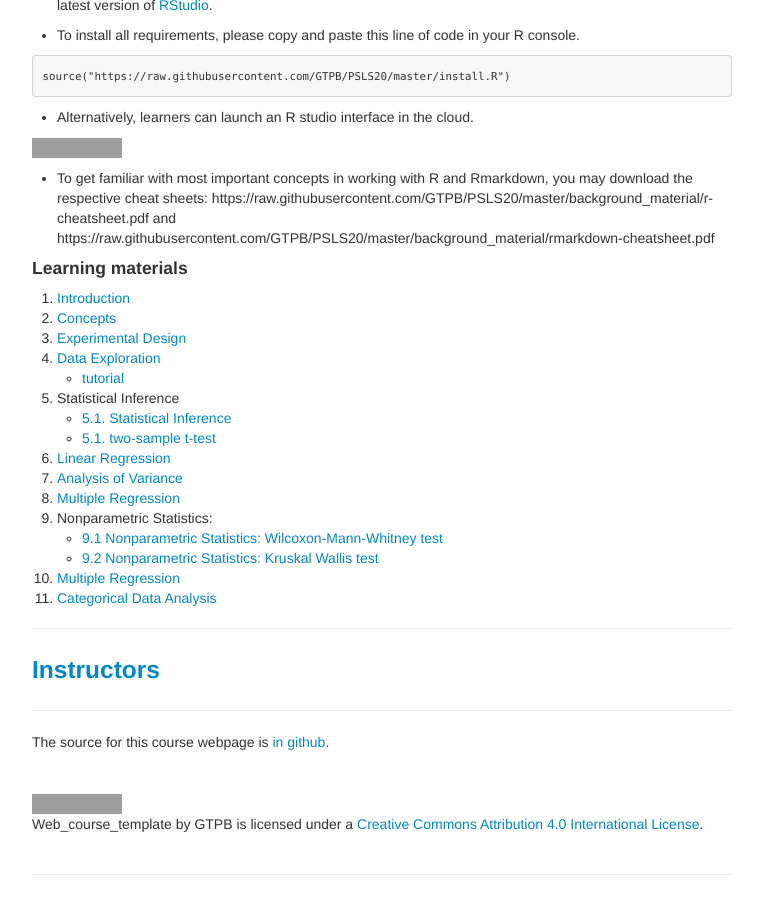
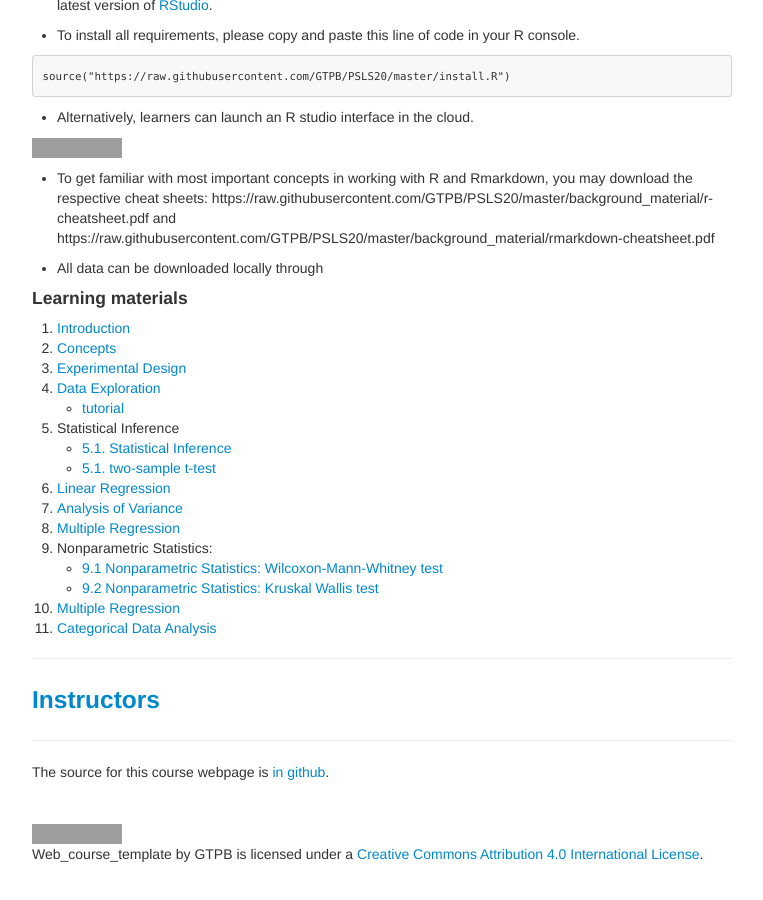
Before and after one commit to GTPB/PSLS20, a Jekyll site: the page built from index.md, in a window 1280 px wide and 900 px high, scrolled down 1356 px. Shown: the whole window, without its empty margins (258-1021 px from the left). Built offline with Jekyll 4.4.1, drawn with Linux system fonts in a browser that asks for light colours; grey boxes are pictures that could not be loaded.

Commit message:
add data.zip to index

```diff
--- a/index.md
+++ b/index.md
@@ -80,7 +80,12 @@
 [![Binder](http://mybinder.org/badge.svg)](https://mybinder.org/v2/gh/GTPB/PSLS20/master?urlpath=rstudio)
 
 - To get familiar with most important concepts in working with R and Rmarkdown, you may download the respective cheat sheets:
-https://raw.githubusercontent.com/GTPB/PSLS20/master/background_material/r-cheatsheet.pdf and https://raw.githubusercontent.com/GTPB/PSLS20/master/background_material/rmarkdown-cheatsheet.pdf
+https://raw.githubusercontent.com/GTPB/PSLS20/master/background_material/r-cheatsheet.pdf
+and https://raw.githubusercontent.com/GTPB/PSLS20/master/background_material/rmarkdown-cheatsheet.pdf
+
+- All data can be downloaded locally through [](assets/data.zip)
+
+
 
 #### Learning materials
 
```
